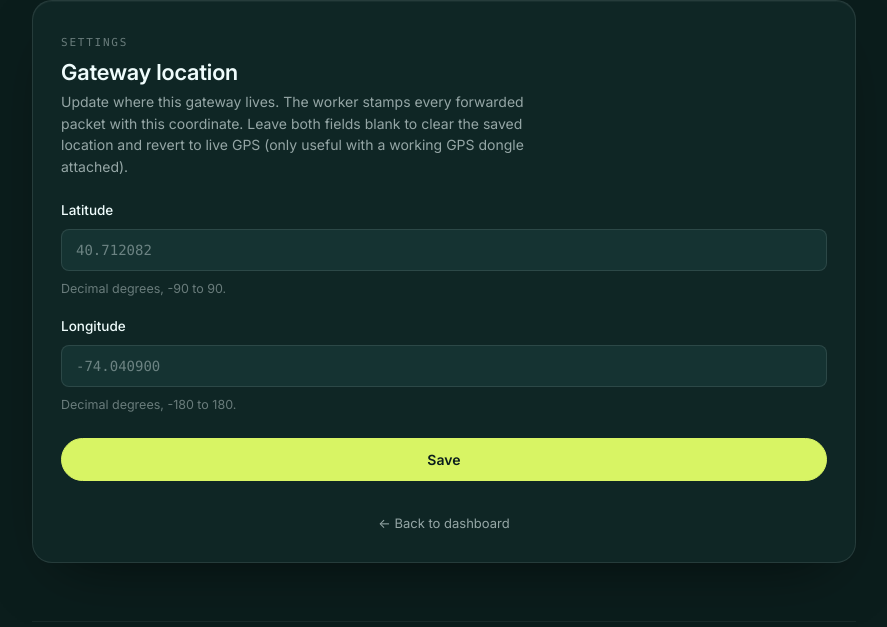
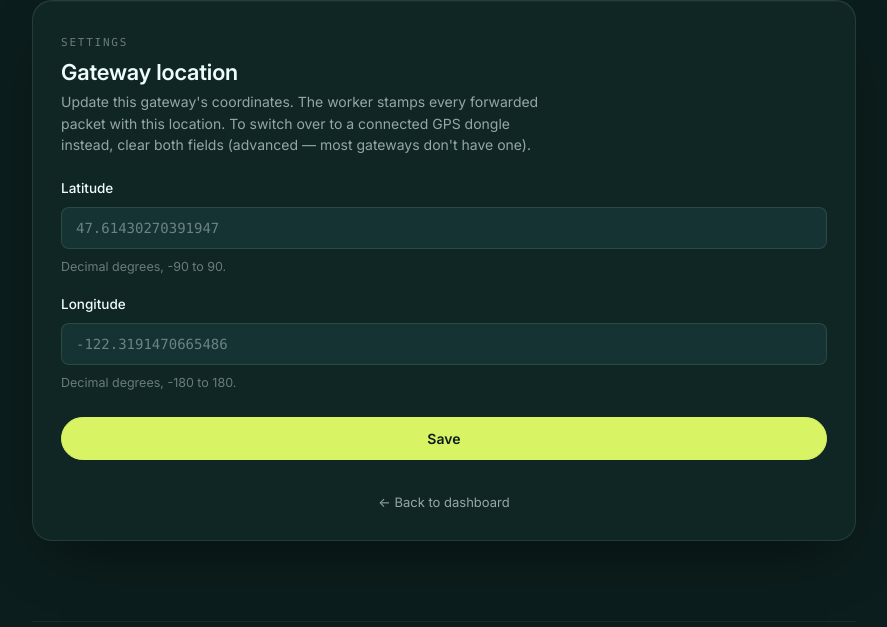
Before and after one commit to Encrypted-Energy/gateway, a Flask app: page /settings/location in a window 1280 px wide. Shown: the part 85-712 px from the top of the page, without its empty margins (196-1083 px from the left). Run offline with Flask 3, Linux system fonts and the light colour scheme.

Commit message:
Gateway 0.10.1: Hubble HQ default + location-page copy fix (#9)
Two small polish items on the location pages introduced in 0.10.0.

setup_location.html (Step 2 of setup):
- Pre-fill lat/lon with Hubble Network's Seattle HQ
  (47.61430270391947, -122.3191470665486) as a sensible default
  value. Operators can save the form as-is to get the gateway
  running, or replace with their actual coordinates. Beats
  empty-field-then-Google-Maps as the first-time experience.
- Hint copy updated to acknowledge the pre-fill and point to
  Google Maps right-click for replacing it.
- Field placeholders updated to Hubble HQ coords.

settings_location.html (post-setup edit page):
- Rewrote awkward "where this gateway lives" copy. New version
  reads "Update this gateway's coordinates. The worker stamps
  every forwarded packet with this location. To switch over to a
  connected GPS dongle instead, clear both fields (advanced —
  most gateways don't have one)." Reads cleaner and makes the
  clear-to-revert-to-GPS path clearer.
- Field placeholders updated to Hubble HQ coords (no functional
  change — only seen when fields are empty).

Release plumbing:
- ui/pyproject.toml + __init__.py: 0.6.0 -> 0.6.1
- umbrel/umbrel-app.yml: 0.10.0 -> 0.10.1 with new releaseNotes
- umbrel/docker-compose.yml: ui image 0.6.0 -> 0.6.1,
  EE_GATEWAY_VERSION 0.10.0 -> 0.10.1
- CHANGELOG entry under [Unreleased].
- Worker unchanged (0.7.4).
- No test changes — the form behavior is identical; only the
  default value and copy strings changed.

Co-authored-by: John Marbach <pressmar91@gmail.com>
Co-authored-by: Claude Opus 4.7 <noreply@anthropic.com>

```diff
--- a/ui/pyproject.toml
+++ b/ui/pyproject.toml
@@ -1,6 +1,6 @@
 [project]
 name = "ee-gateway-ui"
-version = "0.6.0"
+version = "0.6.1"
 description = "EE Gateway UI — setup wizard and dashboard for the EE Gateway Hubble BLE gateway."
 requires-python = ">=3.11"
 license = { text = "GPL-3.0-only" }
--- a/ui/src/ee_gateway_ui/__init__.py
+++ b/ui/src/ee_gateway_ui/__init__.py
@@ -3,4 +3,4 @@
 # Licensed under the GNU General Public License version 3 (GPL-3.0-only).
 # See the LICENSE file at the repository root.
 
-__version__ = "0.6.0"
+__version__ = "0.6.1"
--- a/ui/src/ee_gateway_ui/templates/settings_location.html
+++ b/ui/src/ee_gateway_ui/templates/settings_location.html
@@ -10,10 +10,10 @@
       <span class="eyebrow">Settings</span>
       <h1 class="card-title">Gateway location</h1>
       <p class="card-sub">
-        Update where this gateway lives. The worker stamps every forwarded
-        packet with this coordinate. Leave both fields blank to clear the
-        saved location and revert to live GPS (only useful with a working
-        GPS dongle attached).
+        Update this gateway's coordinates. The worker stamps every
+        forwarded packet with this location. To switch over to a
+        connected GPS dongle instead, clear both fields (advanced —
+        most gateways don't have one).
       </p>
     </div>
   </div>
@@ -32,7 +32,7 @@
     <label class="field">
       <span class="field-label">Latitude</span>
       <input class="field-input" type="text" name="fixed_lat" value="{{ fixed_lat }}"
-             placeholder="40.712082" inputmode="decimal" spellcheck="false"
+             placeholder="47.61430270391947" inputmode="decimal" spellcheck="false"
              autocomplete="off">
       <span class="field-hint">Decimal degrees, -90 to 90.</span>
     </label>
@@ -40,7 +40,7 @@
     <label class="field">
       <span class="field-label">Longitude</span>
       <input class="field-input" type="text" name="fixed_lon" value="{{ fixed_lon }}"
-             placeholder="-74.040900" inputmode="decimal" spellcheck="false"
+             placeholder="-122.3191470665486" inputmode="decimal" spellcheck="false"
              autocomplete="off">
       <span class="field-hint">Decimal degrees, -180 to 180.</span>
     </label>
--- a/umbrel/docker-compose.yml
+++ b/umbrel/docker-compose.yml
@@ -45,7 +45,7 @@ services:
   # no added capabilities, no Bluetooth access. Runs as uid 1000 (set in the
   # image). init: true so SIGTERM reaches Flask for a clean shutdown.
   ui:
-    image: encryptedenergy/ee-gateway-ui:0.6.0
+    image: encryptedenergy/ee-gateway-ui:0.6.1
     init: true
     depends_on:
       init_perms:
@@ -59,7 +59,7 @@ services:
       EE_UI_PORT: 8080
       # Brand-line version shown in the dashboard header. Bump this when
       # the app manifest version bumps so the operator sees what's running.
-      EE_GATEWAY_VERSION: "0.10.0"
+      EE_GATEWAY_VERSION: "0.10.1"
 
   # BLE scan + GPS-stamped cloud ingest worker. It reaches the host's
   # Bluetooth radio through bluetoothd over the D-Bus system bus, talks to
```
Also changed, not shown: ui/src/ee_gateway_ui/templates/setup_location.html (+7 -6 lines), umbrel/umbrel-app.yml (+9 -12 lines), CHANGELOG.md.
